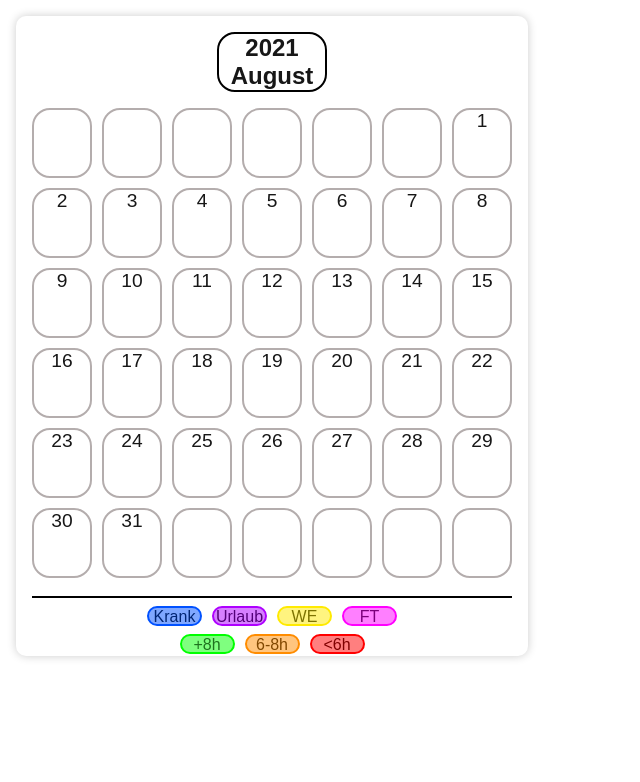
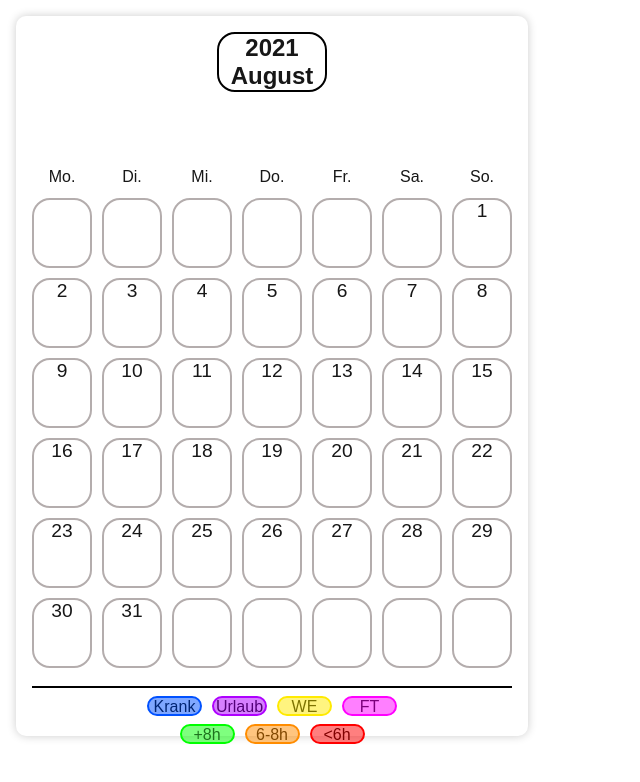
Before and after one commit to justusbruegmann/stechuhr, a Next.js app: page /kalender in a window 1280 px wide. Shown: the top 782 px of the page, without its empty margins (0-640 px from the left). Built offline with nearby package versions, Linux system fonts and the light colour scheme.

Commit message:
Funktion unkown

```diff
--- a/src/app/kalender/kalender.module.css
+++ b/src/app/kalender/kalender.module.css
@@ -1,3 +1,4 @@
+/* --- Kalender ges --- */
 .kalender_container {
     display: flex;
     flex-direction: column;
@@ -6,11 +7,12 @@
     align-items: center;
 }
 
+/* --- Kalender Kopf --- */
 .kalender_header {
     display: flex;
     flex-direction: column;
     align-items: center;
-    margin-bottom: 1rem;
+    margin-bottom: 2cm;
 
     width: 110px;
 
@@ -18,23 +20,34 @@
     border-radius: 18px;
 }
 
-.kalender_date {
+.kalender_header_text {
     font-size: 1.5rem;
     font-weight: bolder;
     text-align: center;
 }
 
+/* --- Wochentage --- */
+.kalender_wochentage_grid {
+    display: grid;
+    grid-template-columns: repeat(7, 0.001fr);
+    gap: 10px;
+}
+.kalender_wochentag {
+    display: flex;
+    justify-content: center;
+    width: 60px;
+    height: 20px;
+}
 
+/* --- Kalender --- */
 .kalender_grid {
     display: grid;
     grid-template-columns: repeat(7, 0.001fr);
-    grid-template-rows: repeat(6, 1fr);
+    grid-template-rows: repeat(7, 1fr);
     gap: 10px;
-
-    /*padding-top: 2cm;*/
 }
 
-.kalender_day {
+.kalender_tag {
     display: flex;
     justify-content: center;
     width: 60px;
@@ -43,23 +56,23 @@
     border: 2px solid rgb(180, 173, 173);
 }
 
-.kalender_day:hover {
+.kalender_tag:hover {
     background-color: lightgray;
     cursor: pointer;
 }
 
-.datum {
+.kalender_tag_text {
     font-size: 1.2rem;
 }
 
-
+/* --- Trennlinie --- */
 .linie {
     width: 100%;
     border: none;
     border-top: 2px solid black;
 }
 
-
+/* --- Kalender Legende --- */
 .kalender_legende1 {
     display: grid;
     grid-template-columns: repeat(4, 1fr);
@@ -69,6 +82,7 @@
     margin-top: 0.5rem;
     justify-content: center;
 }
+
 .kalender_legende2 {
     display: grid;
     grid-template-columns: repeat(3, 1fr);
--- a/src/app/kalender/page.tsx
+++ b/src/app/kalender/page.tsx
@@ -27,6 +27,8 @@ export default function Kalender() {
         }
     }
 
+    // --- Wochentage ---
+    const wochentage = ["Mo.", "Di.", "Mi.", "Do.", "Fr.", "Sa.", "So."];
 
     // --- Legende ---
     const symbole = [
@@ -77,20 +79,27 @@ export default function Kalender() {
     const legende1Symbole = symbole.slice(0, 4);
     const legende2Symbole = symbole.slice(4);
 
+
+    // --- UI ---
     return (
-        <Card width={"40vw"} /*height={"90vh"}*/ height={"80vh"}>
+        <Card width={"40vw"} height={"90vh"}>
             <div className={styles.kalender_container}>
                 <div className={styles.kalender_header}>
-                    <div className={styles.kalender_date}>{aktJahr}</div>
-                    <div className={styles.kalender_date}>{aktTag.toLocaleDateString("de-DE", { month: "long" })}</div>
+                    <div className={styles.kalender_header_text}>{aktJahr}</div>
+                    <div className={styles.kalender_header_text}>{aktTag.toLocaleDateString("de-DE", { month: "long" })}</div>
                 </div>
-                <div className={styles.kalender_grid}>
+
+                <div className={styles.kalender_wochentage_grid}>
+                    {wochentage.map((wochentag, index) => (
+                        <div key={index} className={styles.kalender_wochentag}>{wochentag}</div>
+                    ))}
                     {tageArray.map((tag, index) => (
-                        <div key={index} className={styles.kalender_day}>
-                            {tag && <div className={styles.datum}>{tag}</div>}
+                        <div key={index} className={styles.kalender_tag}>
+                            {tag && <div className={styles.kalender_tag_text}>{tag}</div>}
                         </div>
                     ))}
                 </div>
+
                 <br />
                 <hr className={styles.linie} />
 
```
